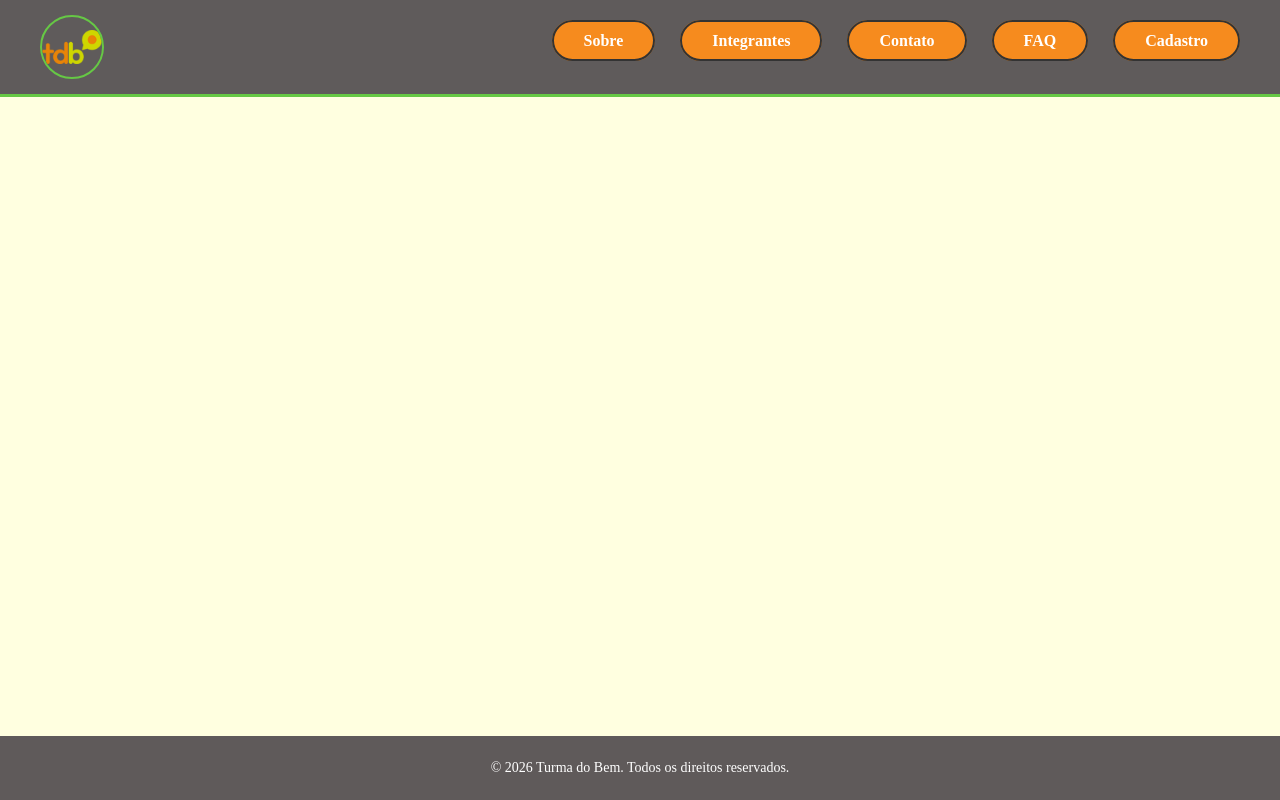
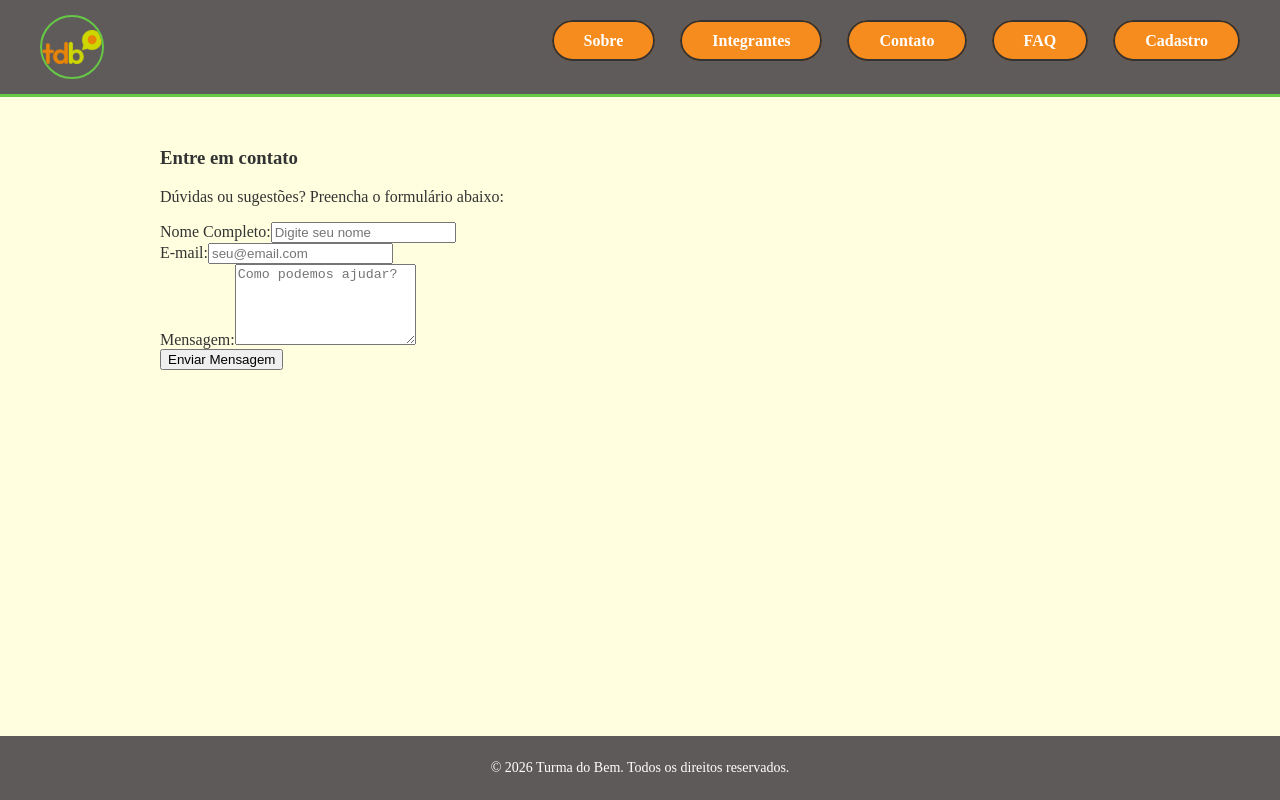
Before and after one commit to G-Barca/sprint3, a React (Vite) app: page /contato in a window 1280 px wide. Built offline with nearby package versions, Linux system fonts and the light colour scheme.

Commit message:
Feat: página contatos criada

```diff
--- a/src/components/App.tsx
+++ b/src/components/App.tsx
@@ -5,6 +5,7 @@ import { Footer } from './Footer';
 import { Home } from '../pages/Home';
 import { Integrantes } from '../pages/Integrantes';
 import { Sobre } from '../pages/Sobre';
+import { Contato } from '../pages/Contato';
 
 function App() {
   return (
@@ -14,6 +15,7 @@ function App() {
         <Route path="/" element={<Home />} />
         <Route path="/integrantes" element={<Integrantes />} />
         <Route path="/sobre" element={<Sobre />} />
+        <Route path="/contato" element={<Contato />} />
       </Routes>
       <Footer />
     </BrowserRouter>
--- a/src/pages/Contato.tsx
+++ b/src/pages/Contato.tsx
@@ -0,0 +1,33 @@
+import { Link } from 'react-router-dom';
+
+export function Contato() {
+  return (
+    <main className="conteudo">
+      <section className="contato">
+        <article>
+          <h1>Entre em contato</h1>
+          <p>Dúvidas ou sugestões? Preencha o formulário abaixo:</p>
+
+          <form className="form-contato">
+            <div className="campo">
+              <label htmlFor="nome">Nome Completo:</label>
+              <input type="text" id="nome" name="nome" placeholder="Digite seu nome" required />
+            </div>
+
+            <div className="campo">
+              <label htmlFor="email">E-mail:</label>
+              <input type="email" id="email" name="email" placeholder="seu@email.com" required />
+            </div>
+
+            <div className="campo">
+              <label htmlFor="mensagem">Mensagem:</label>
+              <textarea id="mensagem" name="mensagem" rows={5} placeholder="Como podemos ajudar?"></textarea>
+            </div>
+
+            <button type="submit" className="btn-enviar">Enviar Mensagem</button>
+          </form>
+        </article>
+      </section>
+    </main>
+  );
+}
```
